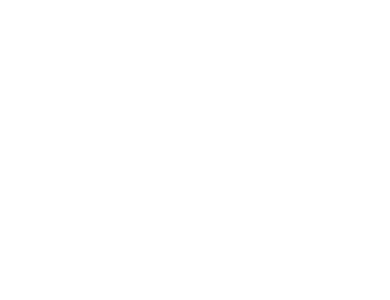
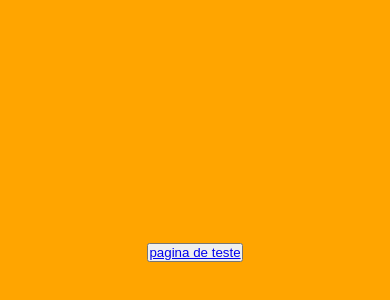
Before and after one commit to Eliel-Silva-dev/vinoka-atelie, a Next.js app: page / in a window 390 px wide. Shown: the part 170-470 px from the top of the page. Built offline with nearby package versions, Linux system fonts and the light colour scheme.

Commit message:
feat: react vinoka pasta teste

```diff
--- a/src/app/globals.css
+++ b/src/app/globals.css
@@ -1,42 +1,5 @@
-:root {
-  --background: #ffffff;
-  --foreground: #171717;
+* {
+    margin: 0;
+    padding: 0;
+    box-sizing: border-box;
 }
-
-@media (prefers-color-scheme: dark) {
-  :root {
-    --background: #0a0a0a;
-    --foreground: #ededed;
-  }
-}
-
-html,
-body {
-  max-width: 100vw;
-  overflow-x: hidden;
-}
-
-body {
-  color: var(--foreground);
-  background: var(--background);
-  font-family: Arial, Helvetica, sans-serif;
-  -webkit-font-smoothing: antialiased;
-  -moz-osx-font-smoothing: grayscale;
-}
-
-* {
-  box-sizing: border-box;
-  padding: 0;
-  margin: 0;
-}
-
-a {
-  color: inherit;
-  text-decoration: none;
-}
-
-@media (prefers-color-scheme: dark) {
-  html {
-    color-scheme: dark;
-  }
-}
--- a/src/app/page.module.css
+++ b/src/app/page.module.css
@@ -1,165 +1,8 @@
-.page {
-  --gray-rgb: 0, 0, 0;
-  --gray-alpha-200: rgba(var(--gray-rgb), 0.08);
-  --gray-alpha-100: rgba(var(--gray-rgb), 0.05);
+.main_home {
+  display: flex;
+  justify-content: center;
+  align-items: center;
 
-  --button-primary-hover: #383838;
-  --button-secondary-hover: #f2f2f2;
-
-  display: grid;
-  grid-template-rows: 20px 1fr 20px;
-  align-items: center;
-  justify-items: center;
-  min-height: 100svh;
-  padding: 80px;
-  gap: 64px;
-  font-family: var(--font-geist-sans);
+  min-height: 100vh;
+  background-color: orange;
 }
-
-@media (prefers-color-scheme: dark) {
-  .page {
-    --gray-rgb: 255, 255, 255;
-    --gray-alpha-200: rgba(var(--gray-rgb), 0.145);
-    --gray-alpha-100: rgba(var(--gray-rgb), 0.06);
-
-    --button-primary-hover: #ccc;
-    --button-secondary-hover: #1a1a1a;
-  }
-}
-
-.main {
-  display: flex;
-  flex-direction: column;
-  gap: 32px;
-  grid-row-start: 2;
-}
-
-.main ol {
-  font-family: var(--font-geist-mono);
-  padding-left: 0;
-  margin: 0;
-  font-size: 14px;
-  line-height: 24px;
-  letter-spacing: -0.01em;
-  list-style-position: inside;
-}
-
-.main li:not(:last-of-type) {
-  margin-bottom: 8px;
-}
-
-.main code {
-  font-family: inherit;
-  background: var(--gray-alpha-100);
-  padding: 2px 4px;
-  border-radius: 4px;
-  font-weight: 600;
-}
-
-.ctas {
-  display: flex;
-  gap: 16px;
-}
-
-.ctas a {
-  appearance: none;
-  border-radius: 128px;
-  height: 48px;
-  padding: 0 20px;
-  border: none;
-  border: 1px solid transparent;
-  transition: background 0.2s, color 0.2s, border-color 0.2s;
-  cursor: pointer;
-  display: flex;
-  align-items: center;
-  justify-content: center;
-  font-size: 16px;
-  line-height: 20px;
-  font-weight: 500;
-}
-
-a.primary {
-  background: var(--foreground);
-  color: var(--background);
-  gap: 8px;
-}
-
-a.secondary {
-  border-color: var(--gray-alpha-200);
-  min-width: 180px;
-}
-
-.footer {
-  grid-row-start: 3;
-  display: flex;
-  gap: 24px;
-}
-
-.footer a {
-  display: flex;
-  align-items: center;
-  gap: 8px;
-}
-
-.footer img {
-  flex-shrink: 0;
-}
-
-/* Enable hover only on non-touch devices */
-@media (hover: hover) and (pointer: fine) {
-  a.primary:hover {
-    background: var(--button-primary-hover);
-    border-color: transparent;
-  }
-
-  a.secondary:hover {
-    background: var(--button-secondary-hover);
-    border-color: transparent;
-  }
-
-  .footer a:hover {
-    text-decoration: underline;
-    text-underline-offset: 4px;
-  }
-}
-
-@media (max-width: 600px) {
-  .page {
-    padding: 32px;
-    padding-bottom: 80px;
-  }
-
-  .main {
-    align-items: center;
-  }
-
-  .main ol {
-    text-align: center;
-  }
-
-  .ctas {
-    flex-direction: column;
-  }
-
-  .ctas a {
-    font-size: 14px;
-    height: 40px;
-    padding: 0 16px;
-  }
-
-  a.secondary {
-    min-width: auto;
-  }
-
-  .footer {
-    flex-wrap: wrap;
-    align-items: center;
-    justify-content: center;
-  }
-}
-
-@media (prefers-color-scheme: dark) {
-  .logo {
-    filter: invert();
-  }
-}
--- a/src/app/page.tsx
+++ b/src/app/page.tsx
@@ -1,9 +1,12 @@
+import Link from "next/link";
 import styles from "./page.module.css";
 
 export default function Home() {
   return (
-    <div className={styles.page}>
-
-    </div>
+    <main className={styles.main_home}>
+      <button>
+        <Link href='/teste'>pagina de teste</Link>
+      </button>
+    </main>
   );
 }
--- /dev/null
+++ b/src/app/teste/style.min.module.css
@@ -0,0 +1 @@
+.main_teste{min-height:100vh;background-color:#fff}.main_teste h2{color:red;font-size:2rem}/*# sourceMappingURL=style.min.module.css.map */
```
Also changed, not shown: src/app/teste/page.tsx (added, +15 -0 lines), src/app/teste/scss/style.scss (added, +9 -0 lines), 1 other file (tests, documents, lock files or other folders).
